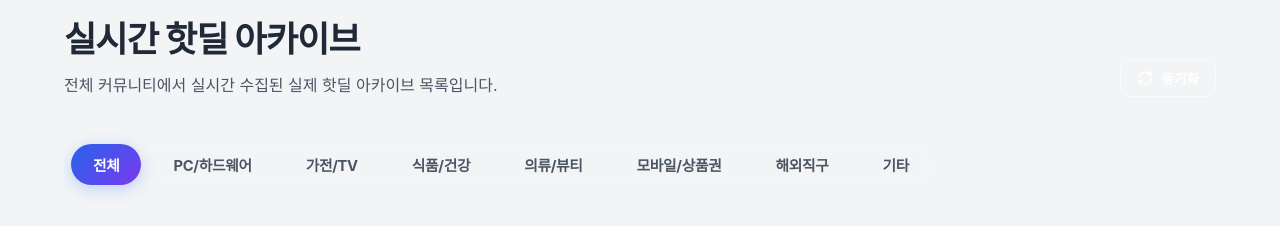
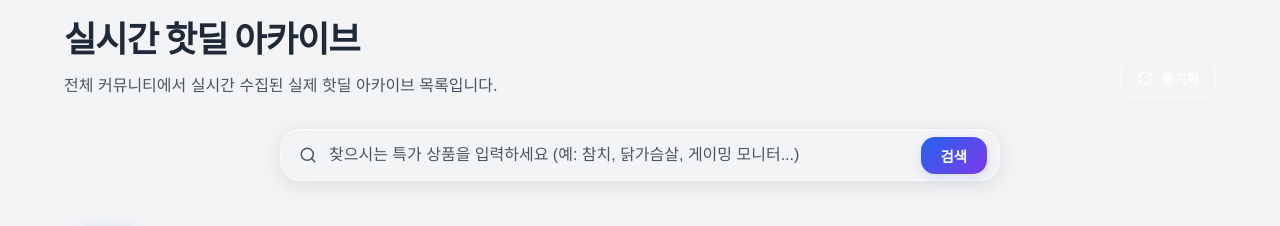
Before and after one commit to ddaeany0919/InsightDeal, a Next.js app in the folder frontend-web/: page / in a window 1280 px wide. Shown: the part 1400-1626 px from the top of the page. Built offline with nearby package versions, Linux system fonts and the light colour scheme; no server answers; a web font is replaced by a local one.

Commit message:
feat: integrate Toss-style premium search bar with backend api search query support

```diff
--- a/frontend-web/src/app/globals.css
+++ b/frontend-web/src/app/globals.css
@@ -860,3 +860,95 @@ body {
   from { transform: translateX(100%); }
   to { transform: translateX(0); }
 }
+
+/* 🔍 Toss 스타일 글래스모피즘 실시간 검색창 */
+.search-container {
+  width: 100%;
+  max-width: 720px;
+  margin: 0 auto 32px auto;
+}
+
+.search-bar-wrapper {
+  display: flex;
+  align-items: center;
+  background: rgba(255, 255, 255, 0.02);
+  border: 1px solid var(--card-border);
+  border-radius: 20px;
+  padding: 6px 12px 6px 18px;
+  gap: 12px;
+  box-shadow: 0 4px 20px rgba(0, 0, 0, 0.1);
+  transition: all 0.3s cubic-bezier(0.4, 0, 0.2, 1);
+  backdrop-filter: blur(12px);
+}
+
+.search-bar-wrapper:focus-within {
+  border-color: var(--accent);
+  background: rgba(255, 255, 255, 0.05);
+  box-shadow: 0 8px 30px rgba(var(--accent-rgb), 0.15);
+  transform: translateY(-2px);
+}
+
+.search-icon {
+  color: var(--text-sub);
+  flex-shrink: 0;
+  transition: color 0.3s ease;
+}
+
+.search-bar-wrapper:focus-within .search-icon {
+  color: var(--accent);
+}
+
+.search-input {
+  flex: 1;
+  background: transparent;
+  border: none;
+  padding: 10px 0;
+  color: var(--text-main);
+  font-size: 1rem;
+  font-weight: 600;
+  outline: none;
+}
+
+.search-input::placeholder {
+  color: var(--text-sub);
+  font-weight: 500;
+}
+
+.search-clear-btn {
+  background: none;
+  border: none;
+  padding: 4px;
+  color: var(--text-sub);
+  cursor: pointer;
+  display: flex;
+  align-items: center;
+  justify-content: center;
+  border-radius: 50%;
+  transition: background-color 0.2s ease, color 0.2s ease;
+}
+
+.search-clear-btn:hover {
+  background-color: rgba(255, 255, 255, 0.08);
+  color: var(--text-main);
+}
+
+.search-submit-btn {
+  background: var(--primary-gradient);
+  color: white;
+  font-weight: 700;
+  padding: 8px 20px;
+  border-radius: 14px;
+  cursor: pointer;
+  font-size: 0.9rem;
+  transition: all 0.25s cubic-bezier(0.34, 1.56, 0.64, 1);
+  box-shadow: 0 4px 12px rgba(var(--accent-rgb), 0.15);
+}
+
+.search-submit-btn:hover {
+  transform: scale(1.03);
+  box-shadow: 0 6px 18px rgba(var(--accent-rgb), 0.25);
+}
+
+.search-submit-btn:active {
+  transform: scale(0.97);
+}
--- a/frontend-web/src/app/page.tsx
+++ b/frontend-web/src/app/page.tsx
@@ -6,7 +6,9 @@ import {
   Heart,
   Bell,
   RefreshCw,
-  Settings
+  Settings,
+  Search,
+  X
 } from "lucide-react";
 import Link from "next/link";
 
@@ -38,6 +40,7 @@ export default function Home() {
   const [isNotificationOpen, setIsNotificationOpen] = useState(false);
   const [isWishlistOpen, setIsWishlistOpen] = useState(false);
   const [isLoggedIn, setIsLoggedIn] = useState(false);
+  const [searchQuery, setSearchQuery] = useState("");
 
   // 🔄 무한 스크롤(Infinite Scroll) 지능형 연쇄 스펙 탑재
   const [hasMore, setHasMore] = useState(true);
@@ -133,7 +136,8 @@ export default function Home() {
       const limit = 20;
 
       // 🚀 백엔드 API 페이지네이션 쿼리 격발
-      const url = `/api/community/hot-deals?limit=${limit}&offset=${offset}${apiCategory ? `&category=${encodeURIComponent(apiCategory)}` : ""}`;
+      const queryParam = searchQuery.trim() ? `&keyword=${encodeURIComponent(searchQuery.trim())}` : "";
+      const url = `/api/community/hot-deals?limit=${limit}&offset=${offset}${apiCategory ? `&category=${encodeURIComponent(apiCategory)}` : ""}${queryParam}`;
       const res = await fetch(url);
 
       if (!res.ok) throw new Error("API Offline");
@@ -320,9 +324,20 @@ export default function Home() {
   };
 
   const handleTabChange = (tab: string) => {
+    setSearchQuery(""); // 카테고리 탭 이동 시 기존 검색어 리셋
     setActiveTab(tab);
     setDeals([]);
     setHasMore(true);
+  };
+
+  const handleSearchSubmit = (e: React.FormEvent) => {
+    e.preventDefault();
+    setDeals([]);
+    setHasMore(true);
+    // 상태 비동기성 예외 방어를 위해 약간의 딜레이 후 실시간 핫딜 Fetch 호출
+    setTimeout(() => {
+      fetchLiveDeals(true, 0, activeTab);
+    }, 20);
   };
 
   useEffect(() => {
@@ -562,6 +577,37 @@ export default function Home() {
               `}</style>
             </button>
           </div>
+
+          {/* 🔍 실시간 특가 검색창 (Toss Style Glassmorphism) */}
+          <form onSubmit={handleSearchSubmit} className="search-container">
+            <div className="search-bar-wrapper">
+              <Search size={18} className="search-icon" />
+              <input
+                type="text"
+                placeholder="찾으시는 특가 상품을 입력하세요 (예: 참치, 닭가슴살, 게이밍 모니터...)"
+                value={searchQuery}
+                onChange={(e) => setSearchQuery(e.target.value)}
+                className="search-input"
+              />
+              {searchQuery && (
+                <button
+                  type="button"
+                  onClick={() => {
+                    setSearchQuery("");
+                    setDeals([]);
+                    setHasMore(true);
+                    setTimeout(() => {
+                      fetchLiveDeals(true, 0, activeTab);
+                    }, 50);
+                  }}
+                  className="search-clear-btn"
+                >
+                  <X size={16} />
+                </button>
+              )}
+              <button type="submit" className="search-submit-btn">검색</button>
+            </div>
+          </form>
 
           {/* 카테고리 탭 목록 */}
           <div className="tabs-container">
```
Also changed, not shown: 1 other file (tests, documents, lock files or other folders).
